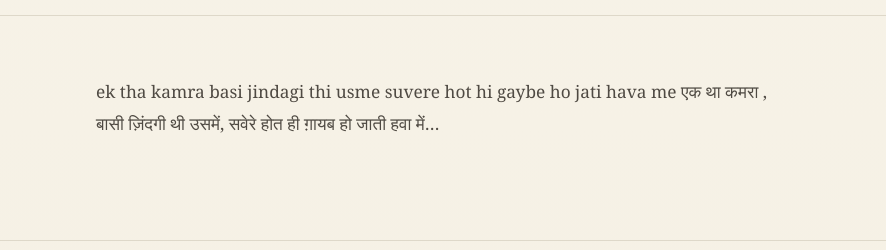
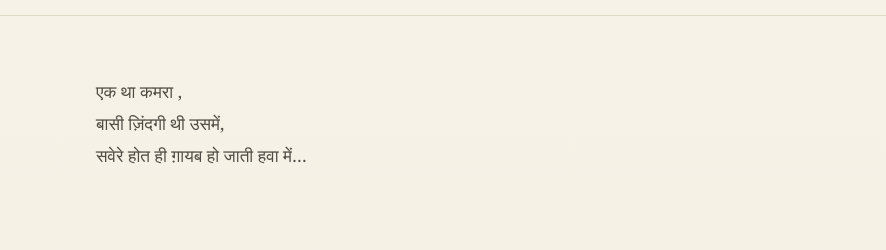
Before and after one commit to YOCRRZ224/md, a plain HTML site: page blog/2026-10-17-kamra-4.html in a window 1280 px wide. Shown: the part 275-525 px from the top of the page, without its empty margins (194-1080 px from the left). Drawn offline with Linux system fonts and the light colour scheme.

Commit message:
Update HTML content and meta description

```diff
--- a/blog/2026-10-17-kamra-4.html
+++ b/blog/2026-10-17-kamra-4.html
@@ -4,12 +4,7 @@
 <meta charset="utf-8">
 <meta name="viewport" content="width=device-width, initial-scale=1">
 <title>kamra</title>
-<meta name="description" content="ek tha kamra
-basi jindagi thi usme
-suvere hot hi gaybe ho jati
-hava me
-
-
+<meta name="description" content="kamra
 एक था कमरा ,
 बासी ज़िंदगी थी उसमें,
  सवेरे होत ही ग़ायब हो जाती हवा में…
@@ -517,14 +512,9 @@ footer {
 <main class="container">
     <div class="article-inner">
         <article>
-            <p>ek tha kamra
-basi jindagi thi usme
-suvere hot hi gaybe ho jati
-hava me
-
-
-एक था कमरा ,
-बासी ज़िंदगी थी उसमें,
+            <p>
+एक था कमरा , </br>
+बासी ज़िंदगी थी उसमें, </br>
  सवेरे होत ही ग़ायब हो जाती हवा में…</p>
         </article>
     </div>
```
